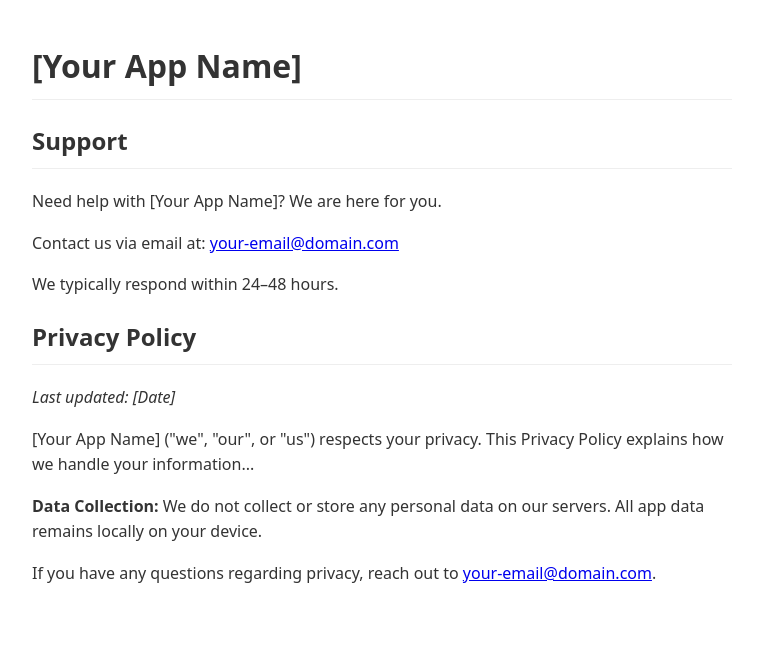
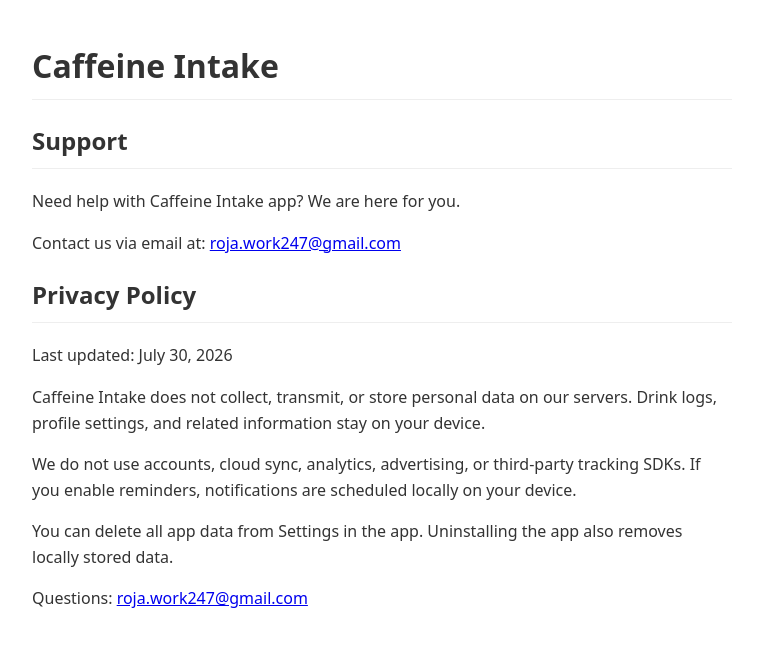
Before and after one commit to rojawork/caffeine_intake_repo, a plain HTML site: page index.html in a window 1280 px wide. Shown: the whole page, without its empty margins (258-1021 px from the left). Drawn offline with Linux system fonts and the light colour scheme.

Commit message:
Update index.html

```diff
--- a/index.html
+++ b/index.html
@@ -2,7 +2,7 @@
 <html lang="en">
 <head>
     <meta charset="UTF-8">
-    <title>Support & Privacy Policy - [Your App Name]</title>
+    <title>Support & Privacy Policy - Caffeine Intake</title>
     <style>
         body { font-family: system-ui, sans-serif; line-height: 1.6; max-width: 700px; margin: 40px auto; padding: 0 20px; color: #333; }
         h1, h2 { border-bottom: 1px solid #eee; padding-bottom: 8px; }
@@ -10,18 +10,18 @@
 </head>
 <body>
 
-    <h1>[Your App Name]</h1>
+    <h1>Caffeine Intake</h1>
 
     <h2>Support</h2>
-    <p>Need help with [Your App Name]? We are here for you.</p>
-    <p>Contact us via email at: <a href="mailto:your-email@domain.com">your-email@domain.com</a></p>
-    <p>We typically respond within 24–48 hours.</p>
+    <p>Need help with Caffeine Intake app? We are here for you.</p>
+    <p>Contact us via email at: <a href="mailto:roja.work247@gmail.com">roja.work247@gmail.com</a></p>
 
-    <h2>Privacy Policy</h2>
-    <p><em>Last updated: [Date]</em></p>
-    <p>[Your App Name] ("we", "our", or "us") respects your privacy. This Privacy Policy explains how we handle your information...</p>
-    <p><strong>Data Collection:</strong> We do not collect or store any personal data on our servers. All app data remains locally on your device.</p>
-    <p>If you have any questions regarding privacy, reach out to <a href="mailto:your-email@domain.com">your-email@domain.com</a>.</p>
+    <h2 id="privacy">Privacy Policy</h2>
+    <p>Last updated: July 30, 2026</p>
+    <p>Caffeine Intake does not collect, transmit, or store personal data on our servers. Drink logs, profile settings, and related information stay on your device.</p>
+    <p>We do not use accounts, cloud sync, analytics, advertising, or third-party tracking SDKs. If you enable reminders, notifications are scheduled locally on your device.</p>
+    <p>You can delete all app data from Settings in the app. Uninstalling the app also removes locally stored data.</p>
+    <p>Questions: <a href="mailto:roja.work247@gmail.com">roja.work247@gmail.com</a></p>
 
 </body>
 </html>
```
